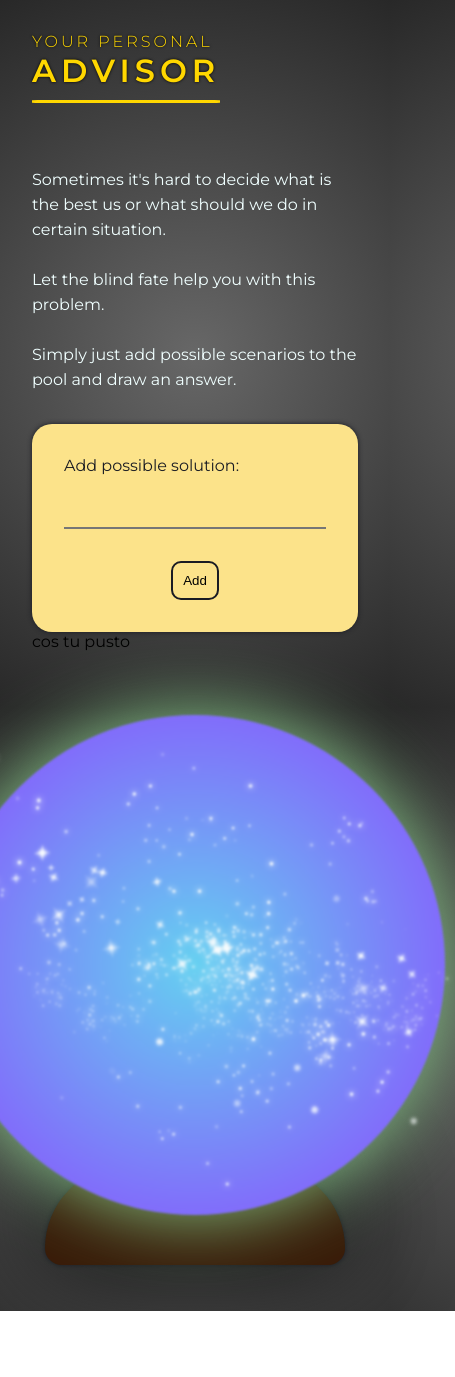
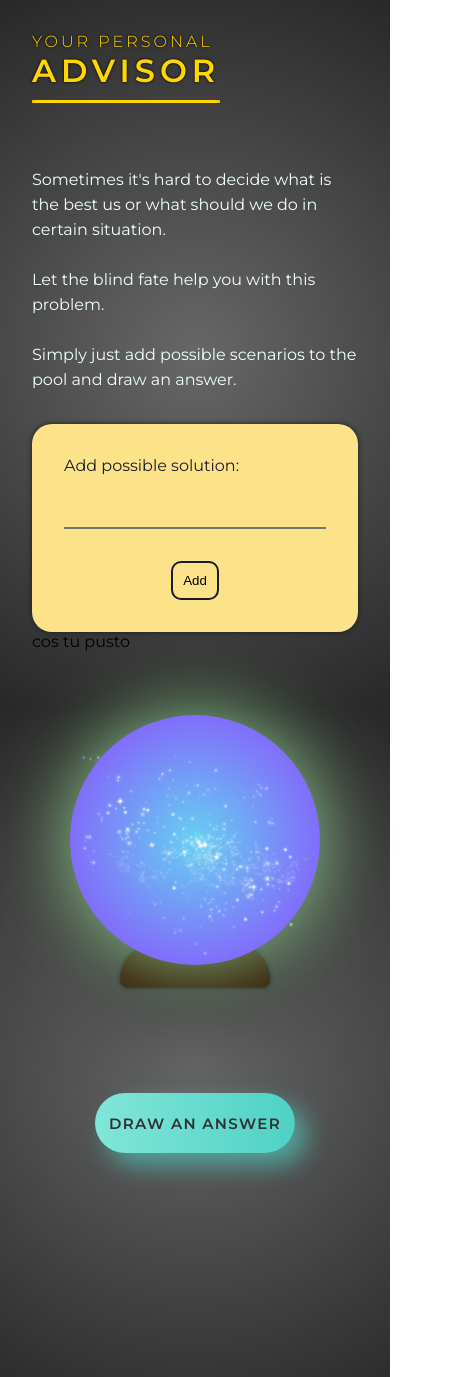
Before and after one commit to Paulina594/Advisor, a React (Create React App) app: page / in a window 390 px wide. Shown: the whole page, 455 px wide, since content can reach past the window. Before the commit the page ends 1311 px from the top, so only its background shows below. Built offline with nearby package versions, Linux system fonts and the light colour scheme.

Commit message:
media queries added, drawing button and verification added

```diff
--- a/src/components/answer/Answer.tsx
+++ b/src/components/answer/Answer.tsx
@@ -2,10 +2,10 @@ import React from "react";
 
 import "./Answer.scss";
 
-export const Answer = () => {
+export const Answer = ({ index, list }: any) => {
   return (
     <>
-      <div className="answer"></div>
+      <div className="answer">{list[index]}</div>
     </>
   );
 };
--- a/src/components/crystalBall/CrystalBall.scss
+++ b/src/components/crystalBall/CrystalBall.scss
@@ -1,13 +1,12 @@
 .crystal-ball {
   position: relative;
-  z-index: 8;
 
   .ball {
     position: relative;
     width: 500px;
     height: 500px;
     border-radius: 50%;
-    filter: blur(1px) drop-shadow(0 0 22px #72d6e5);
+    filter: blur(0px) drop-shadow(0 0 22px #72d6e5);
     animation: magic-shadow 10s infinite both;
 
 
@@ -26,11 +25,43 @@
     /* global 92%+ browsers support */
     background: radial-gradient(circle at 50% 50%, rgb(101, 208, 241) 0%, rgba(141, 68, 255, 1) 100%);
 
+    @media screen and (max-width: 768px) {
+      width: 300px;
+      height: 300px;
+    }
+    @media screen and (max-width: 576px) {
+      width: 250px;
+      height: 250px;
+    }
+
+    .answer {
+      position: absolute;
+      top: 50%;
+      left: 50%;
+      font-size: 40px;
+      transform: translate(-50%, -50%);
+      white-space: break-spaces;
+      word-break: break-word;
+      text-align: center;
+      z-index: 3;
+
+      @media screen and (max-width: 768px) {
+        font-size: 20px;
+      }
+    }
+
     .magic {
       position: absolute;
       left: 10px;
       bottom: -5px;
+
       animation: magic-anim 10s infinite both;
+      @media screen and (max-width: 768px) {
+        width: 300px;
+      }
+      @media screen and (max-width: 576px) {
+        width: 230px;
+      }
     }
   }
 
@@ -46,9 +77,107 @@
     box-shadow: 0 0 5px #1a1c23;
     filter: drop-shadow(1px -10px 52px #000);
     z-index: -1;
+
+    @media screen and (max-width: 768px) {
+      width: 200px;
+      height: 50px;
+    }
+    @media screen and (max-width: 576px) {
+      width: 150px;
+      height: 45px;
+    }
   }
 }
 
+.wrap {
+  height: 100%;
+  display: flex;
+  align-items: flex-start;
+  justify-content: center;
+  padding: 8rem 0;
+}
+
+.button {
+  min-width: 300px;
+  min-height: 60px;
+  font-family: 'Montserrat', sans-serif;
+  font-size: 22px;
+  text-transform: uppercase;
+  letter-spacing: 1.3px;
+  font-weight: 700;
+  color: #313133;
+  background: #4FD1C5;
+  background: linear-gradient(90deg, rgba(129, 230, 217, 1) 0%, rgba(79, 209, 197, 1) 100%);
+  border: none;
+  border-radius: 1000px;
+  box-shadow: 12px 12px 24px rgba(79, 209, 197, .64);
+  transition: all 0.3s ease-in-out 0s;
+  cursor: pointer;
+  outline: none;
+  position: relative;
+  padding: 10px;
+
+  @media screen and (max-width: 576px) {
+    min-width: 200px;
+    font-size: 15px;
+  }
+
+  &:hover, &:focus {
+    color: #313133;
+    transform: translateY(-6px);
+  }
+
+  &::after {
+    content: '';
+    width: 10px;
+    height: 10px;
+    border-radius: 100%;
+    border: 6px solid #00FFCB;
+    position: absolute;
+    z-index: -1;
+    top: 50%;
+    left: 50%;
+    transform: translate(-50%, -50%);
+    animation: ring 3s infinite;
+
+    &:hover::after, &:focus::after {
+      animation: none;
+      display: none;
+    }
+  }
+
+  &::before {
+    content: '';
+    border-radius: 1000px;
+    min-width: calc(300px + 12px);
+    min-height: calc(60px + 12px);
+    border: 6px solid #00FFCB;
+    box-shadow: 0 0 60px rgba(0, 255, 203, .64);
+    position: absolute;
+    top: 50%;
+    left: 50%;
+    transform: translate(-50%, -50%);
+    opacity: 0;
+    transition: all .3s ease-in-out 0s;
+
+    &:hover::before, &:focus::before {
+      opacity: 1;
+    }
+  }
+}
+
+@keyframes ring {
+  0% {
+    width: 30px;
+    height: 30px;
+    opacity: 1;
+  }
+  100% {
+    width: 300px;
+    height: 100px;
+    opacity: 0;
+  }
+}
 
 @keyframes magic-anim {
   from {
@@ -76,21 +205,21 @@
 
 @keyframes magic-shadow {
   from {
-    filter: blur(1px) drop-shadow(0 0 22px #72d6e5);
+    filter: drop-shadow(0 0 22px #72d6e5);
   }
   20% {
-    filter: blur(1px) drop-shadow(0 0 42px #8273ea);
+    filter: drop-shadow(0 0 42px #8273ea);
   }
   40% {
-    filter: blur(1px) drop-shadow(0 0 32px #4f8ce7);
+    filter: drop-shadow(0 0 32px #4f8ce7);
   }
   60% {
-    filter: blur(1px) drop-shadow(0 0 38px #88cb86);
+    filter: drop-shadow(0 0 38px #88cb86);
   }
   80% {
-    filter: blur(1px) drop-shadow(0 0 28px #a46fdc);
+    filter: drop-shadow(0 0 28px #a46fdc);
   }
   to {
-    filter: blur(1px) drop-shadow(0 0 22px #72d6e5);
+    filter: drop-shadow(0 0 22px #72d6e5);
   }
 }
--- a/src/components/crystalBall/CrystalBall.tsx
+++ b/src/components/crystalBall/CrystalBall.tsx
@@ -1,4 +1,4 @@
-import React from "react";
+import React, { useEffect, useState } from "react";
 
 import { Answer } from "../answer/Answer";
 
@@ -6,14 +6,36 @@ import magicDust from "../../assets/images/magic-dust.png";
 
 import "./CrystalBall.scss";
 
-export const CrystalBall = () => {
+export type AnswerProps = { list: string[] };
+
+export const CrystalBall = ({ list }: AnswerProps) => {
+  const [answerIndex, setAnswerIndex] = useState<number>();
+
+  const drawAnswerIndex = function () {
+    if (list.length >= 2) {
+      const index = Math.floor(Math.random() * list.length);
+      setAnswerIndex(index);
+    } else {
+      alert("You need to add at least two answers to the pool");
+    }
+  };
+
   return (
-    <div className="crystal-ball">
-      <div className="ball">
-        <img src={magicDust} className="magic" alt="magic dust" />
-        <Answer />
+    <>
+      <div className="crystal-ball">
+        <div className="ball">
+          <img src={magicDust} className="magic" alt="magic dust" />
+          <div className="answer">
+            {answerIndex !== undefined ? list[answerIndex] : ""}
+          </div>
+        </div>
+        <div className="base" />
       </div>
-      <div className="base" />
-    </div>
+      <div className="wrap">
+        <button className="button" onClick={() => drawAnswerIndex()}>
+          Draw an answer
+        </button>
+      </div>
+    </>
   );
 };
--- a/src/components/solutionsList/SolutionsList.scss
+++ b/src/components/solutionsList/SolutionsList.scss
@@ -13,6 +13,7 @@
     padding: 1.5rem;
     li {
       margin-bottom: 10px;
+      word-break: break-all;
     }
   }
 }
--- a/src/modules/pageContent/PageContent.scss
+++ b/src/modules/pageContent/PageContent.scss
@@ -16,8 +16,10 @@ main {
     flex: 1 1 50%;
 
     &.answer-wrapper {
-      padding: 4rem 0;
       align-items: center;
+      @media screen and (max-width: 1200px) {
+        padding: 4rem 0;
+      }
     }
   }
 }
--- a/src/modules/pageContent/PageContent.tsx
+++ b/src/modules/pageContent/PageContent.tsx
@@ -38,7 +38,7 @@ export const PageContent = () => {
         </div>
       </div>
       <div className="column answer-wrapper">
-        <CrystalBall />
+        <CrystalBall list={scenarioList} />
       </div>
     </>
   );
```
